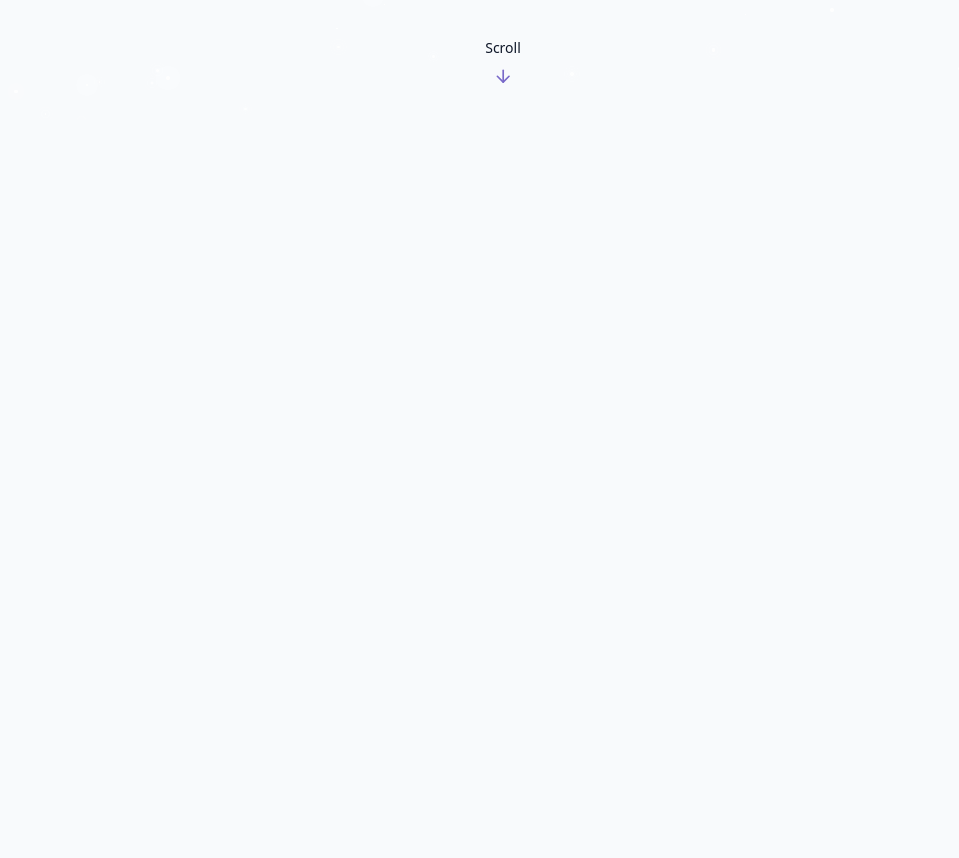
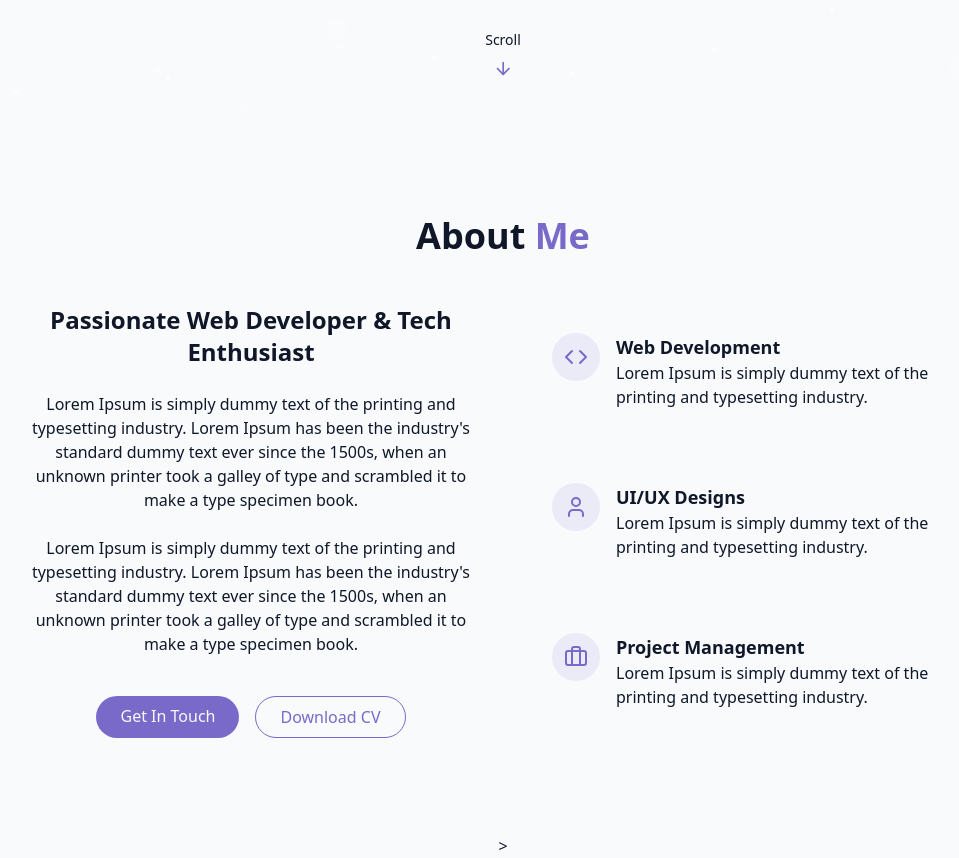
Before and after one commit to NaveenDeemantha/portfolio, a React (Vite) app: page / in a window 1280 px wide. Shown: the part 680-1538 px from the top of the page, without its empty margins (137-1096 px from the left). Before the commit the page ends 800 px from the top, so only its background shows below. Built offline with nearby package versions, Linux system fonts and the light colour scheme.

Commit message:
about-section

```diff
--- /dev/null
+++ b/src/components/AboutSection.jsx
@@ -0,0 +1,83 @@
+import { Briefcase, Code, User } from "lucide-react";
+
+export const AboutSection = () => {
+    return <section id="about" className="py-24 px-4 relative">
+        {" "}
+        <div className="container mx-auto max-w-5xl">
+            <h2 className="text-3xl md:text-4xl font-bold mb-12 text-center">
+                About <span className="text-primary">Me</span>
+            </h2>
+
+            <div className="grid grid-cols1 md:grid-cols-2 gap-12 items-center">
+                <div className="space-y-6">
+                    <h3 className="text-2xl font-semibold">
+                        Passionate Web Developer & Tech Enthusiast
+                    </h3>
+
+                    <p className="text-muted-foreground">
+                        Lorem Ipsum is simply dummy text of the printing and typesetting industry.
+                        Lorem Ipsum has been the industry's standard dummy text ever since the 1500s,
+                        when an unknown printer took a galley of type and scrambled it to make a type specimen book.
+                    </p>
+
+                    <p className="text-muted-foreground">
+                        Lorem Ipsum is simply dummy text of the printing and typesetting industry.
+                        Lorem Ipsum has been the industry's standard dummy text ever since the 1500s,
+                        when an unknown printer took a galley of type and scrambled it to make a type specimen book.
+                    </p>
+                    <div className="flex flex-col sm:flex-row gap-4 pt-4 justify-center">
+                        <a href="#contact" className="cosmic-button">
+                            {" "}
+                            Get In Touch
+                        </a>
+                        <a href="" className="px-6 py-2 rounded-full border border-primary text-primary hover-bg-primary/10 transition-colors duration-300"
+                        >
+                            Download CV
+                        </a>
+                    </div>
+                </div>
+                <div className="grid grid-cols-1 gap-6">
+                    <div className="gradient-border p-6 card-hover">
+                        <div className="flex items-start gap-4">
+                            <div className="p-3 rounded-full bg-primary/10">
+                                <Code className="h-6 w-6 text-primary" />
+                            </div>
+                            <div className="text-left">
+                                <h4 className="font-semibold text-lg">Web Development</h4>
+                                <p>
+                                    Lorem Ipsum is simply dummy text of the printing and typesetting industry.
+                                </p>
+                            </div>
+                        </div>
+                    </div>
+                    <div className="gradient-border p-6 card-hover">
+                        <div className="flex items-start gap-4">
+                            <div className="p-3 rounded-full bg-primary/10">
+                                <User className="h-6 w-6 text-primary" />
+                            </div>
+                            <div className="text-left">
+                                <h4 className="font-semibold text-lg">UI/UX Designs</h4>
+                                <p>
+                                    Lorem Ipsum is simply dummy text of the printing and typesetting industry.
+                                </p>
+                            </div>
+                        </div>
+                    </div>
+                    <div className="gradient-border p-6 card-hover">
+                        <div className="flex items-start gap-4">
+                            <div className="p-3 rounded-full bg-primary/10">
+                                <Briefcase className="h-6 w-6 text-primary" />
+                            </div>
+                            <div className="text-left">
+                                <h4 className="font-semibold text-lg">Project Management</h4>
+                                <p>
+                                    Lorem Ipsum is simply dummy text of the printing and typesetting industry.
+                                </p>
+                            </div>
+                        </div>
+                    </div>
+                </div>
+            </div>
+        </div>
+    </section>
+}
--- a/src/pages/Home.jsx
+++ b/src/pages/Home.jsx
@@ -3,6 +3,7 @@
 import { StarBackground } from "../components/StarBackground";
 import { Navbar } from "../components/Navbar";
 import { HeroSection } from "../components/HeroSection";
+import { AboutSection } from "../components/AboutSection";
 
 
 export const Home = () => {
@@ -22,6 +23,7 @@
       <main>
         {/* hero */}
         <HeroSection />
+        <AboutSection />>
 
       </main>
 
```
